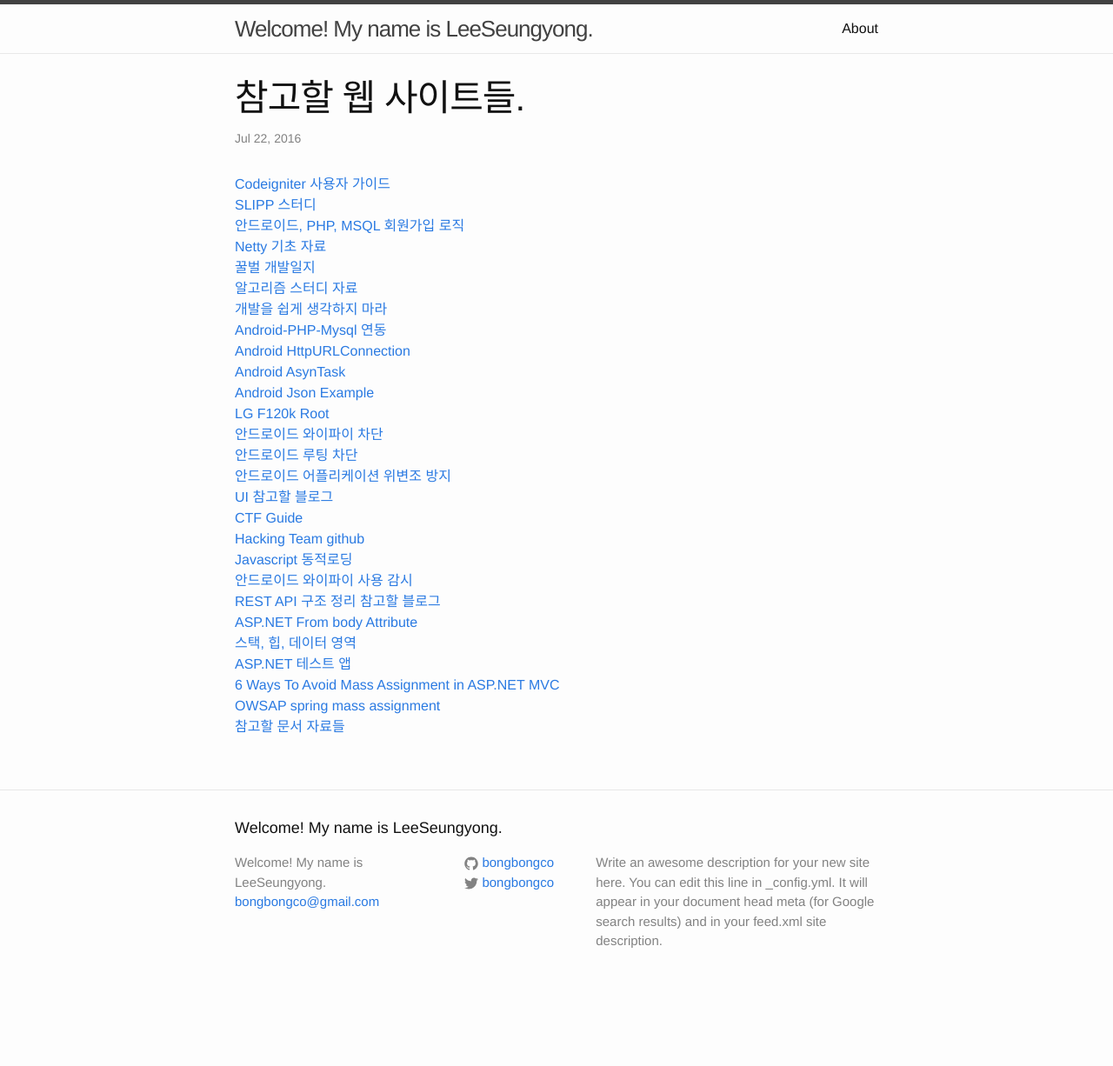
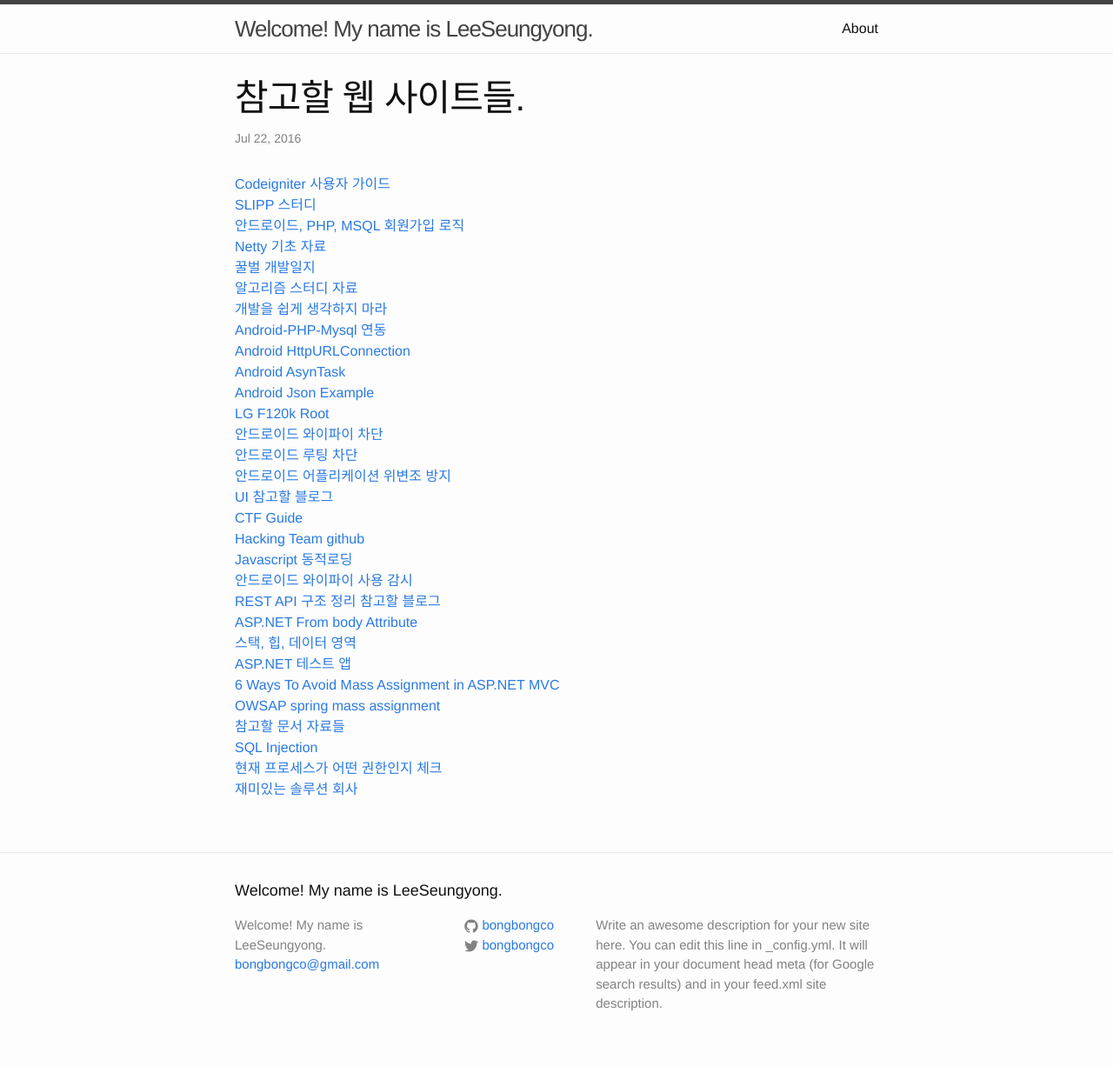
Before and after one commit to LktProgrammer/bongbongco.github.io, a Jekyll site: the page built from _posts/2016-07-22-Website-List.markdown, in a window 1280 px wide. Shown: the whole page at 87% size. Built offline with Jekyll 4.4.1, drawn with Linux system fonts in a browser that asks for light colours; before the commit the page ends 1154 px from its top, so only the background shows below that.

Commit message:
2016.08.17

```diff
--- a/_posts/2016-07-22-Website-List.markdown
+++ b/_posts/2016-07-22-Website-List.markdown
@@ -30,3 +30,6 @@ title: 참고할 웹 사이트들.
 [6 Ways To Avoid Mass Assignment in ASP.NET MVC](http://odetocode.com/blogs/scott/archive/2012/03/11/complete-guide-to-mass-assignment-in-asp-net-mvc.aspx)
 [OWSAP spring mass assignment](https://www.owasp.org/index.php/CRV2_FrameworkSpecIssuesSpring)
 [참고할 문서 자료들](http://www.iblue.kr/xe/index.php?document_srl=152973&mid=board_PuKM45)
+[SQL Injection](http://www.sqlinjection.net)
+[현재 프로세스가 어떤 권한인지 체크](http://miraggool.tistory.com/26)
+[재미있는 솔루션 회사](http://www.jiniya.net/wp/archives/12153)
```
